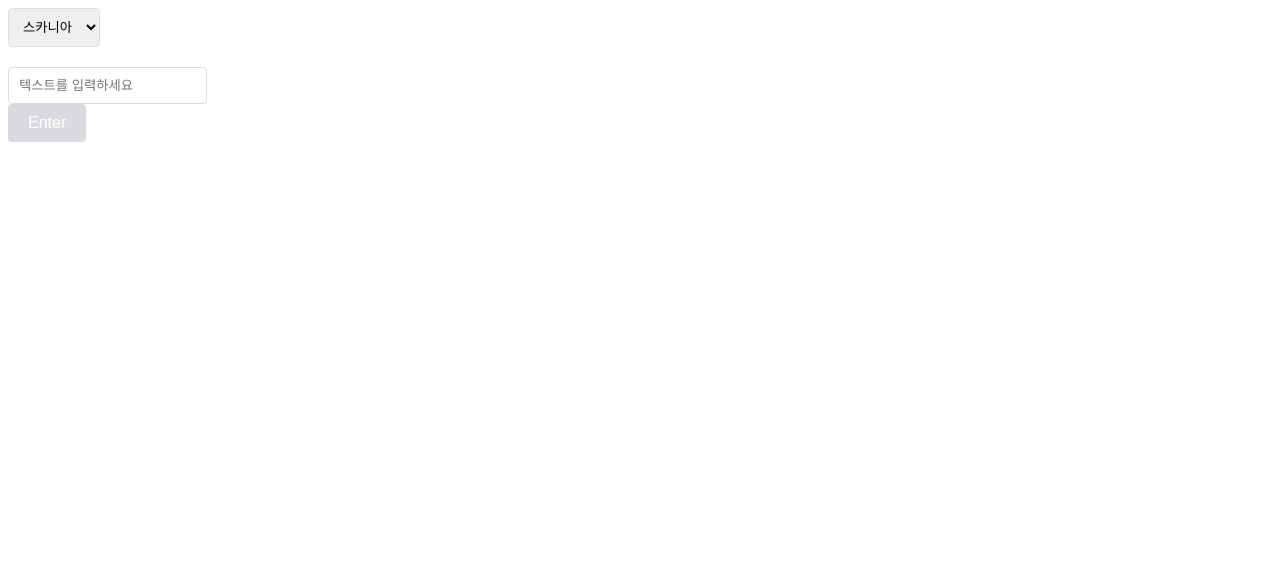
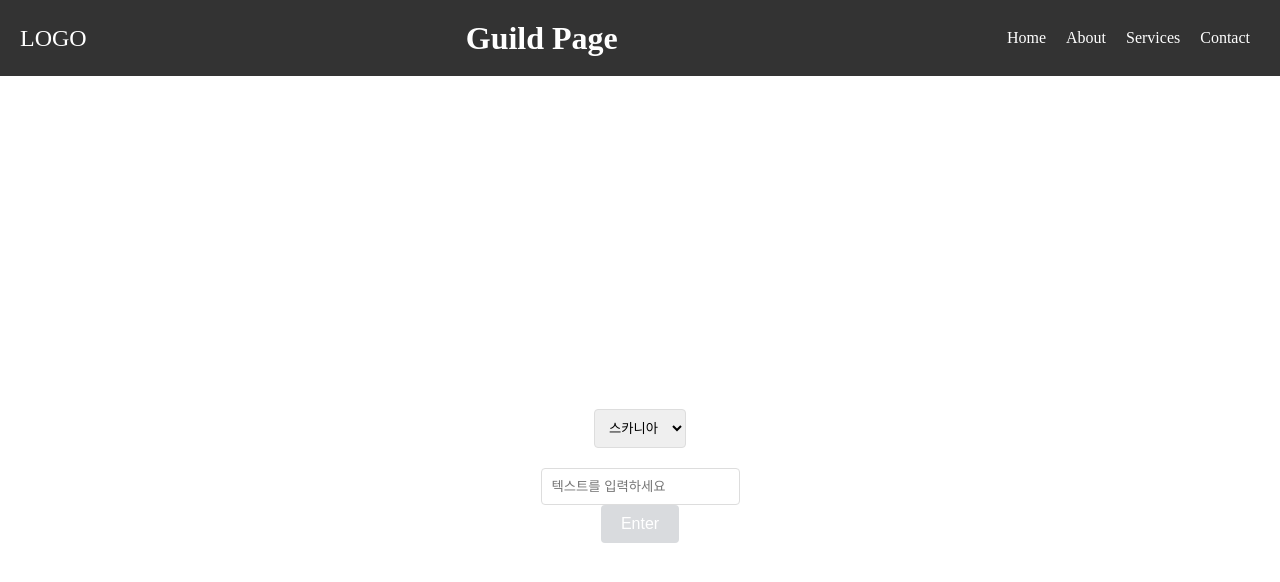
Before and after one commit to henniyoon/guild-manager, a React (Create React App) app: page / in a window 1280 px wide. Shown: the top 582 px of the page. Built offline with nearby package versions, Linux system fonts and the light colour scheme.

Commit message:
Header 추가, css 수정

```diff
--- a/src/App.js
+++ b/src/App.js
@@ -1,5 +1,5 @@
 import React from 'react';
-import { BrowserRouter as Router, Routes, Route, useNavigate } from 'react-router-dom';
+import { BrowserRouter as Router, Routes, Route } from 'react-router-dom';
 import Mainpage from './component/Mainpage';
 import ResultPage from './component/ResultPage';
 
--- a/src/component/Mainpage.tsx
+++ b/src/component/Mainpage.tsx
@@ -1,5 +1,6 @@
 import React, { useState } from 'react';
 import { useNavigate } from 'react-router-dom';
+import '../style/Mainpage.css'
 import SelectServer from './SelectServer';
 import InputBox from './InputBox';
 import Button from './Button';
--- a/src/index.tsx
+++ b/src/index.tsx
@@ -1,10 +1,12 @@
 import React from 'react';
 import ReactDOM from 'react-dom/client';
 import App from './App';
+import Header from './component/Header';
 
 const root = ReactDOM.createRoot(document.getElementById('root') as HTMLElement);
 root.render(
   <React.StrictMode>
+    <Header />
     <App />
   </React.StrictMode>
 );
```
